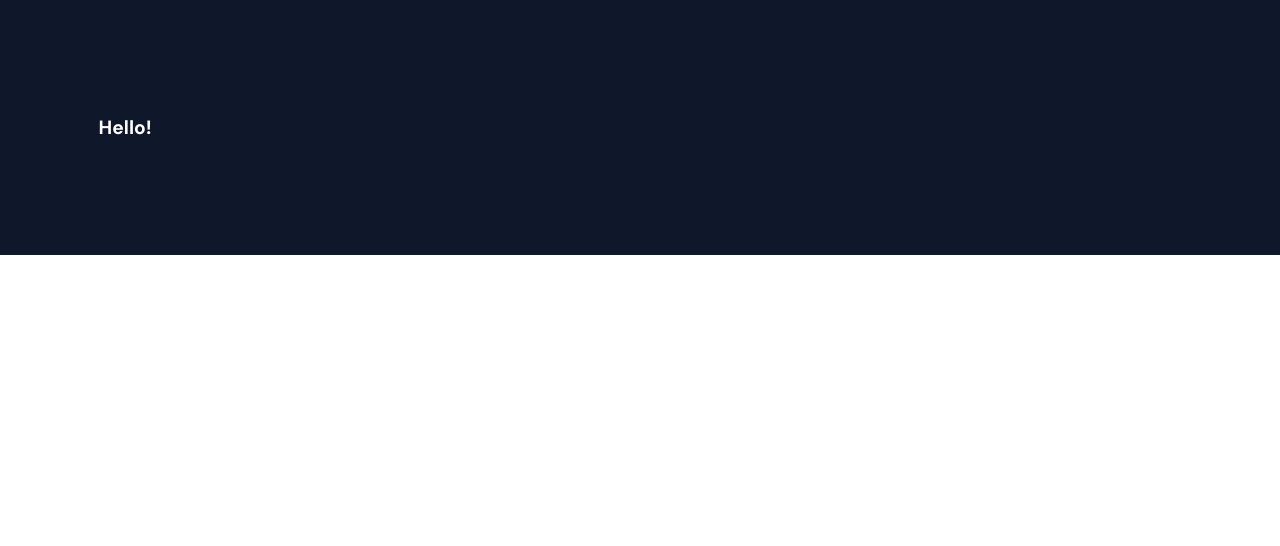
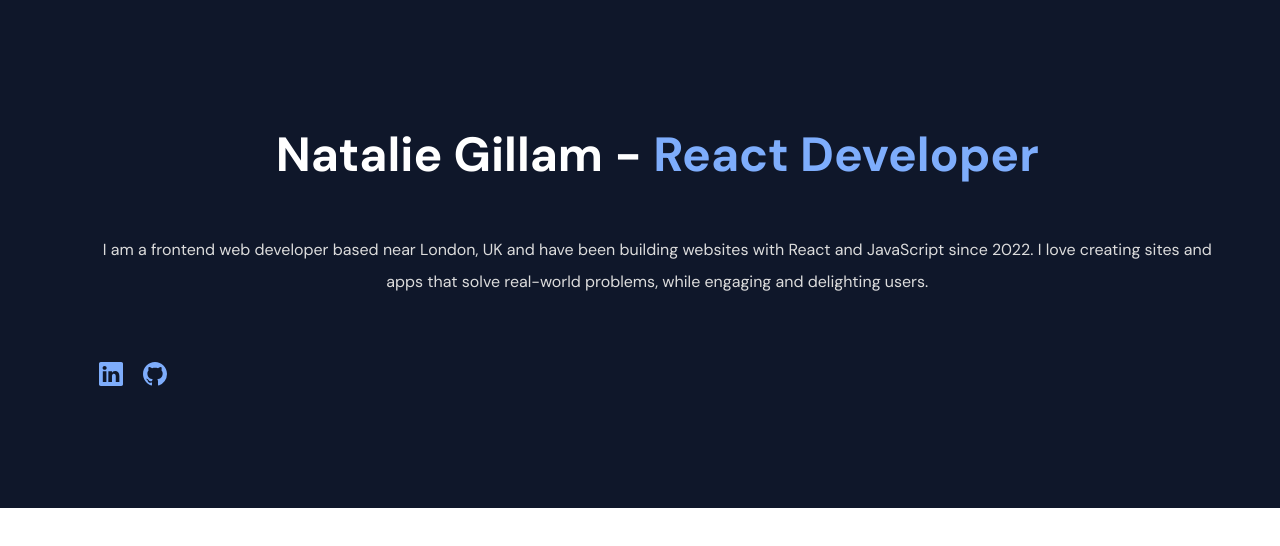
Before and after one commit to Nadia982/portfolio-2024-01, a React (Create React App) app: page / in a window 1280 px wide. Shown: the top 546 px of the page. Built offline with nearby package versions, Linux system fonts and the light colour scheme.

Commit message:
added content to left-hand side of Showcase.js (hero section)

```diff
--- a/src/components/Showcase.js
+++ b/src/components/Showcase.js
@@ -7,14 +7,35 @@ import {
   IconContainer,
 } from "../styles/Global.styled";
 
+import { BsLinkedin, BsGithub } from "react-icons/bs";
+
 const Showcase = () => {
   return (
     <PaddingContainer id="Home" left="3%" right="10%" top="15%" bottom="10%">
       <FlexContainer align="center" fullWidthChild>
         {/* --left-content-- */}
         <div>
-          <Heading as="h4" size="h4">Hello!</Heading>
+          <Heading as="h1" size="h1" top="0.5rem" bottom="1rem">
+            Natalie Gillam -<BlueText> React Developer</BlueText>
+          </Heading>
+          <ParaText as="p" top="2rem" bottom="4rem">
+            I am a frontend web developer based near London, UK and have been
+            building websites with React and JavaScript since 2022. I love
+            creating sites and apps that solve real-world problems, while
+            engaging and delighting users.
+          </ParaText>
+
+          {/* --Social icons-- */}
+          <FlexContainer gap="20px">
+            <IconContainer color="blue" size="1.5rem">
+              <BsLinkedin />
+            </IconContainer>
+            <IconContainer color="blue" size="1.5rem">
+              <BsGithub />
+            </IconContainer>
+          </FlexContainer>
         </div>
+
       </FlexContainer>
     </PaddingContainer>
   );
--- a/src/index.js
+++ b/src/index.js
@@ -2,6 +2,7 @@ import React from 'react';
 import ReactDOM from 'react-dom/client';
 import './index.css';
 import App from './App';
+import './index.css';
 
 
 const root = ReactDOM.createRoot(document.getElementById('root'));
--- a/src/styles/Global.styled.js
+++ b/src/styles/Global.styled.js
@@ -33,7 +33,7 @@ export const Heading = styled(PaddingContainer)`
   font-size: ${({ size }) => {
     switch (size) {
       case "h1":
-        return "4.5rem";
+        return "3rem";
 
       case "h2":
         return "3rem";
```
